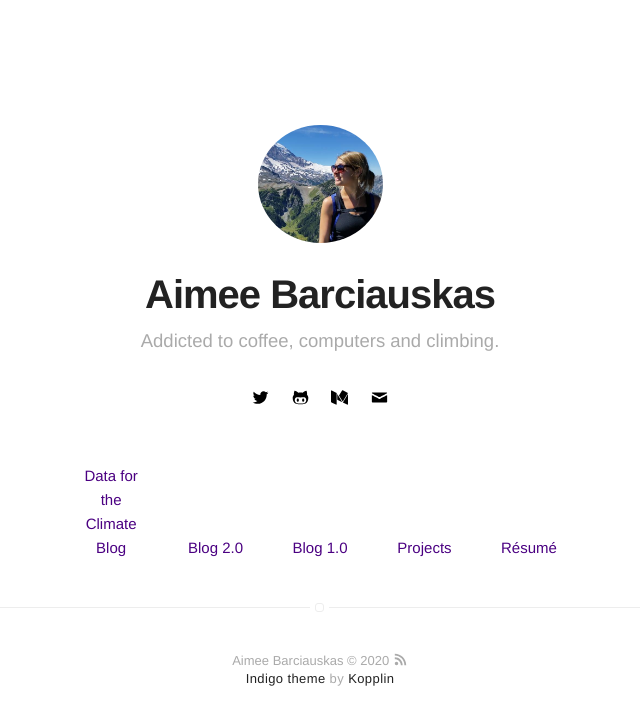
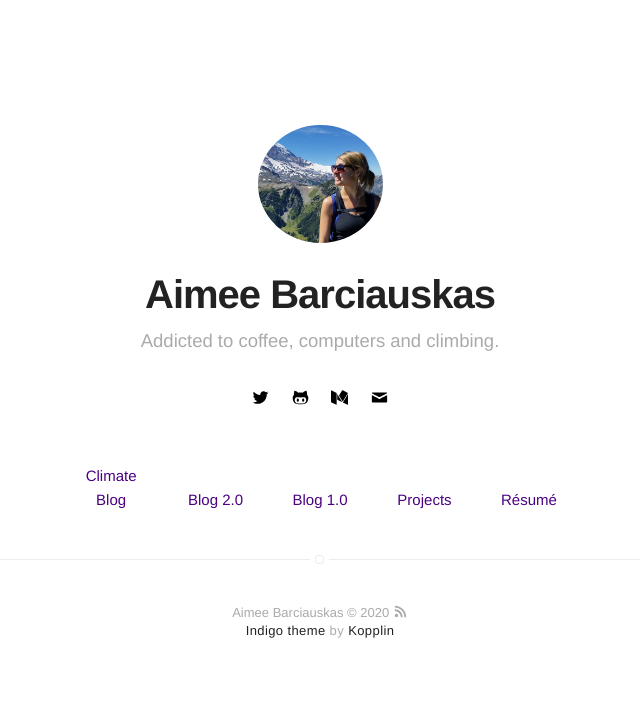
Before and after one commit to abarciauskas-bgse/abarciauskas-bgse.github.io, a Jekyll site: the page built from index.md, in a window 1280 px wide. Shown: the top 725 px of the page, without its empty margins (320-960 px from the left). Built offline with Jekyll 4.4.1, drawn with Linux system fonts in a browser that asks for light colours.

Commit message:
Add climate blog

```diff
--- a/_includes/nav.html
+++ b/_includes/nav.html
@@ -7,7 +7,7 @@
         {% endif %}
 
         <li class="item">
-            <a class="link" href="{{ site.climate_blog }}">Data for the Climate Blog</a>
+            <a class="link" href="{{ site.climate_blog }}">Climate Blog</a>
         </li>
 
         {% if site.blog == true %}
```
